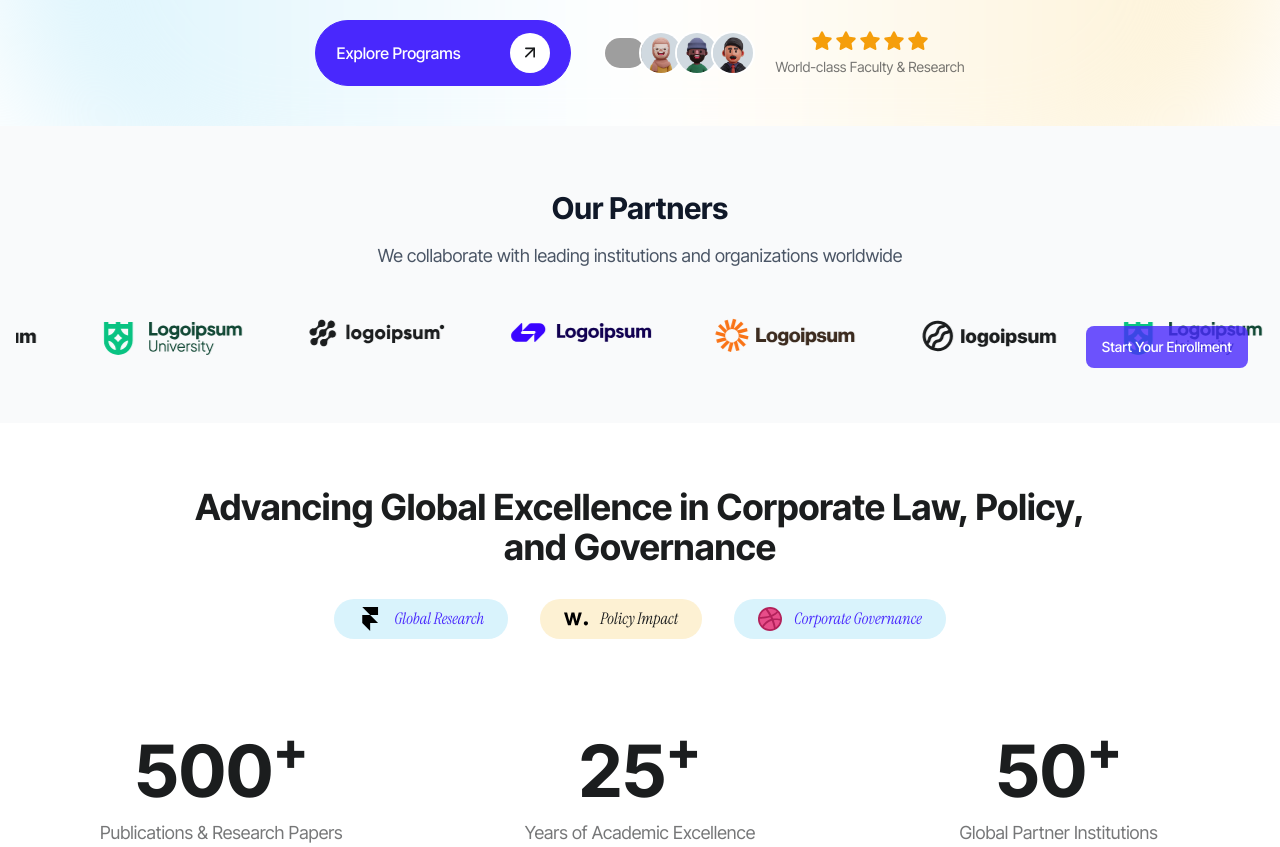
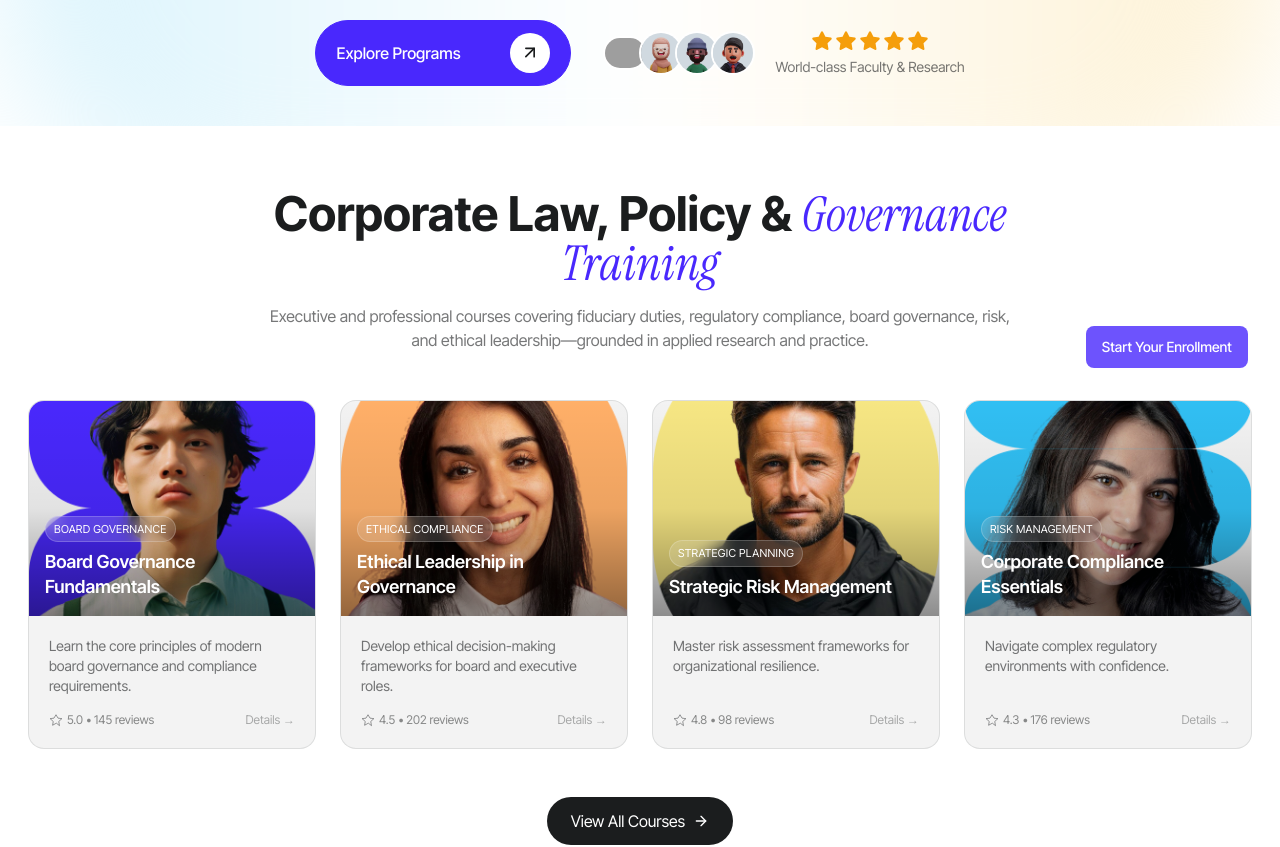
Before and after one commit to blossombubbles12/iclp-platform, a Next.js app: page / in a window 1280 px wide. Shown: the part 400-1247 px from the top of the page. Built offline with nearby package versions, Linux system fonts and the light colour scheme; no server answers; grey boxes are pictures that could not be loaded.

Commit message:
Homepage update

```diff
--- a/src/app/components/home/courses-preview/index.tsx
+++ b/src/app/components/home/courses-preview/index.tsx
@@ -17,10 +17,10 @@ export default function CoursesPreview(){
         <div className="container flex flex-col gap-12">
           <div className="text-center max-w-3xl mx-auto flex flex-col gap-4">
             <h2 className="text-3xl md:text-5xl font-bold text-dark_black dark:text-white">
-              Strategic <span className='instrument-font italic font-normal text-purple_blue dark:text-purple'>Governance Courses</span>
+              Corporate Law, Policy & <span className='instrument-font italic font-normal text-purple_blue dark:text-purple'>Governance Training</span>
             </h2>
             <p className="text-dark_black/60 dark:text-white/60">
-              Focused executive learning pathways that accelerate board effectiveness, compliance maturity, and resilient strategy.
+              Executive and professional courses covering fiduciary duties, regulatory compliance, board governance, risk, and ethical leadership—grounded in applied research and practice.
             </p>
           </div>
           <div className="grid sm:grid-cols-2 xl:grid-cols-4 gap-6">
@@ -30,7 +30,7 @@ export default function CoursesPreview(){
                   <Image src={course.image} alt={course.title} fill className="object-cover group-hover:scale-105 transition-transform duration-500" />
                   <div className="absolute inset-0 bg-gradient-to-t from-black/60 via-black/10 to-transparent opacity-70 group-hover:opacity-80 transition-opacity" />
                   <div className="absolute bottom-0 p-4 flex flex-col gap-2">
-                    <span className="text-xs px-2 py-1 rounded-full bg-white/15 backdrop-blur border border-white/20 text-white w-fit">{course.category}</span>
+                    <span className="text-[11px] tracking-wide uppercase px-2 py-1 rounded-full bg-white/15 backdrop-blur border border-white/20 text-white w-fit">{course.category}</span>
                     <h3 className="text-white text-lg font-semibold leading-snug">{course.title}</h3>
                   </div>
                 </div>
@@ -41,7 +41,7 @@ export default function CoursesPreview(){
                       <svg width="14" height="14" viewBox="0 0 24 24" fill="none" stroke="currentColor" strokeWidth="1.5" strokeLinecap="round" strokeLinejoin="round"><path d="M12 17.75 6.167 21l1.116-6.507L2 9.736l6.583-.957L12 3l3.417 5.779 6.583.957-5.283 4.757L17.833 21z"/></svg>
                       {course.rating.toFixed(1)} • {course.ratingsCount} reviews
                     </span>
-                    <span className="opacity-70 group-hover:text-purple_blue dark:group-hover:text-purple transition-colors">Explore →</span>
+                    <span className="opacity-70 group-hover:text-purple_blue dark:group-hover:text-purple transition-colors">Details →</span>
                   </div>
                 </div>
               </Link>
--- a/src/app/components/home/solution/index.tsx
+++ b/src/app/components/home/solution/index.tsx
@@ -25,16 +25,13 @@ function Solutions() {
               className='flex flex-col gap-6 items-center md:max-w-3xl mx-auto'>
               <div className='flex flex-col gap-3 items-center text-center'>
                 <h2 className='text-3xl md:text-5xl dark:text-dark_black'>
-                  Strategic Governance Education for{' '}
+                  Corporate Law, Policy & Governance Training for{' '}
                   <span className='instrument-font italic font-normal dark:text-black/70'>
                     Modern Leaders
                   </span>
                 </h2>
                 <p className='dark:text-dark_black'>
-                  Strengthen your board's oversight, ethics, and strategic impact. We
-                  design immersive governance programs that elevate compliance,
-                  ESG stewardship, and decision‑making clarity across complex
-                  regulatory environments.
+                  Build credible capability in fiduciary duties, regulatory policy, compliance integrity, ESG stewardship, and strategic risk. Our applied programs translate research into practical governance impact.
                 </p>
               </div>
               <Link
--- a/src/app/page.tsx
+++ b/src/app/page.tsx
@@ -55,6 +55,8 @@ export default function Home() {
 
       {/* ---------------------Hero section Starts-----------------  */}
       {safeRender('HeroSection', HeroSection)}
+  {/* ---------------------Courses Preview section (moved up for visibility) -----------------  */}
+  {safeRender('CoursesPreview', CoursesPreview)}
       {/* ---------------------Brand section -----------------  */}
       {safeRender('Brand', Brand)}
       {/* ---------------------Web result section -----------------  */}
@@ -67,8 +69,6 @@ export default function Home() {
       {safeRender('CreativeMind', CreativeMind)}
       {/* ---------------------Customer Stories / Testimonials section -----------------  */}
       {safeRender('CustomerStories', CustomerStories)}
-  {/* ---------------------Courses Preview section -----------------  */}
-  {safeRender('CoursesPreview', CoursesPreview)}
       {/* ---------------------Subscription / Programs section -----------------  */}
       {safeRender('Subscription', Subscription)}
       {/* ---------------------FAQ section -----------------  */}
```
